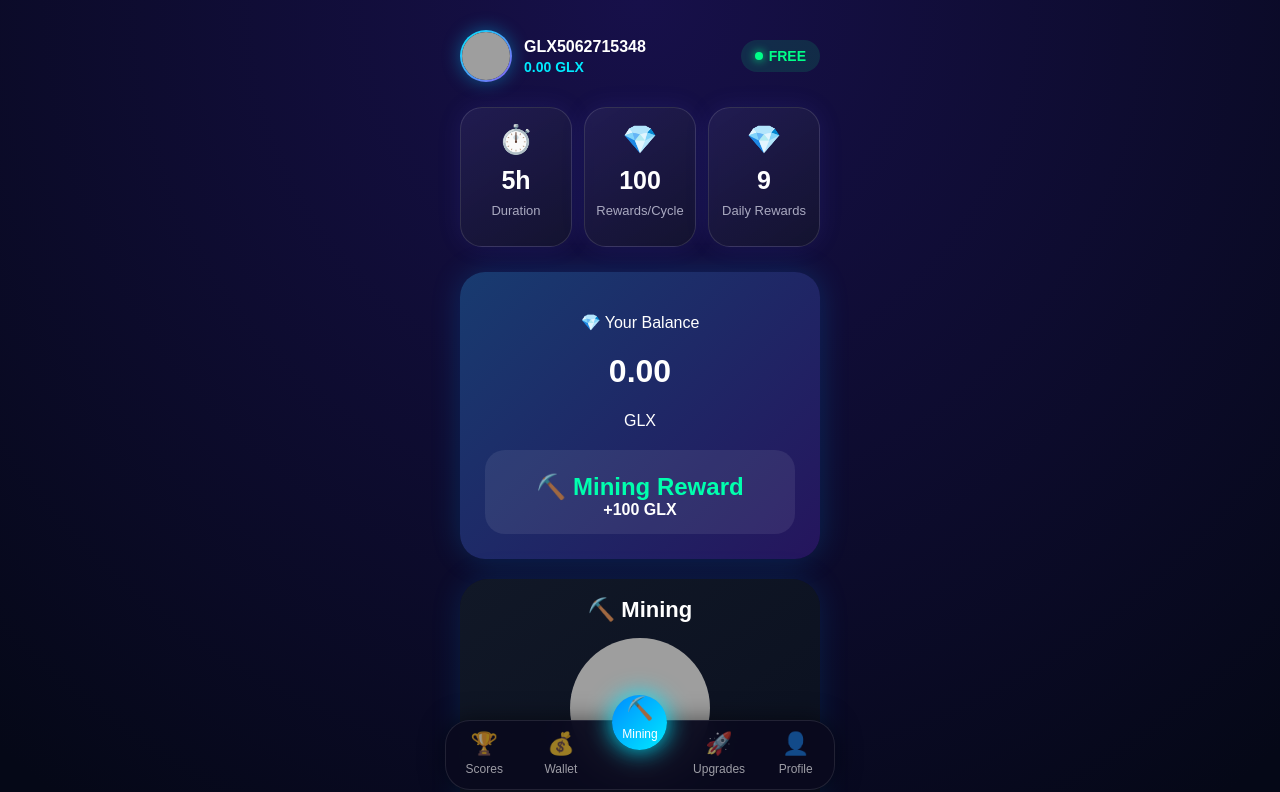
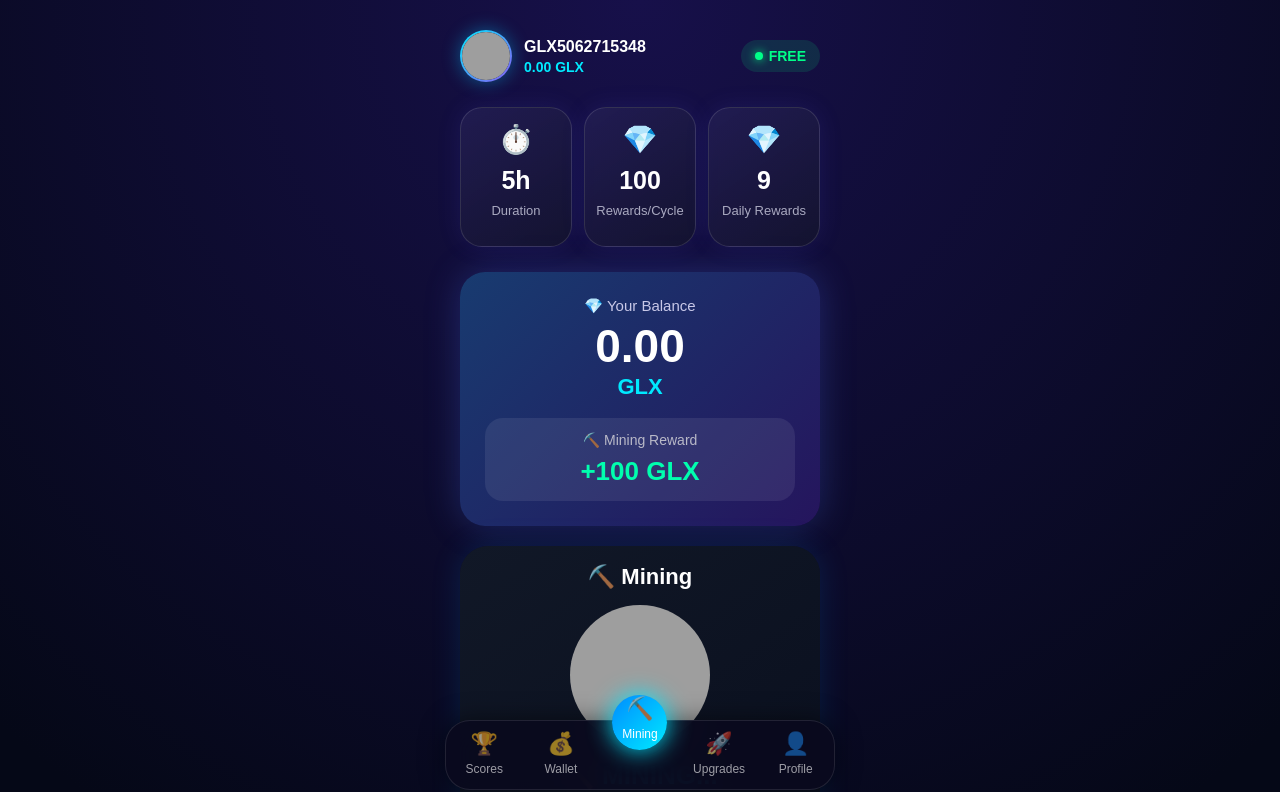
Before and after one commit to a3gqqq-crypto/GlaxMiner, a React app in the folder app/: page / in a window 1280 px wide. Shown: the top 792 px of the page. Built offline with nearby package versions, Linux system fonts and the light colour scheme; no server answers; grey boxes are pictures that could not be loaded; the HTML template or start-up script is replaced by a standard one.

Commit message:
updated balance card design

```diff
--- a/app/src/styles/BalanceCard.css
+++ b/app/src/styles/BalanceCard.css
@@ -2,7 +2,7 @@
 
   width:100%;
 
-  padding:22px;
+  padding:20px;
 
   margin:15px auto;
 
@@ -11,10 +11,11 @@
 
 
   background:
+
   linear-gradient(
-    145deg,
-    #12345b,
-    #24105a
+    135deg,
+    #203b85,
+    #35145f
   );
 
 
@@ -22,63 +23,88 @@
 
 
   box-shadow:
-  0 0 30px rgba(0,150,255,.2);
+
+  0 0 35px rgba(80,120,255,.25);
+
 
 }
 
 
 
-.balance-title{
+/* Your Balance text */
 
-  font-size:16px;
+.balance-card > p:first-child {
 
-  color:#b9c7ff;
+  margin:0;
 
-  margin-bottom:10px;
+  color:#c8c8e8;
+
+  font-size:15px;
 
 }
 
 
 
-.balance-number{
+/* Main GLX number */
 
-  font-size:48px;
+.balance-card h1 {
+
+  margin:8px 0 0;
+
+
+  font-size:46px;
+
 
   font-weight:900;
 
-  margin:0;
+
+  color:white;
+
+
+  line-height:1;
 
 }
 
 
 
-.balance-coin{
+/* GLX text */
+
+.balance-card span {
+
+  display:block;
+
+
+  margin-top:5px;
+
 
   color:#00eaff;
 
+
   font-size:22px;
 
+
   font-weight:800;
-
-  margin-top:5px;
 
 }
 
 
 
-.reward-box{
+/* Mining reward box */
+
+.reward-box {
 
 
-  margin-top:20px;
+  margin-top:18px;
 
 
-  padding:15px;
+  padding:14px;
 
 
-  border-radius:20px;
+  border-radius:18px;
 
 
   background:
+
   rgba(255,255,255,.08);
 
 
@@ -86,26 +112,42 @@
 
 
 
-.reward-box h3{
+/* Mining Reward text */
+
+.reward-box p {
+
 
   margin:0;
 
-  font-size:16px;
 
-  color:#aaa;
+  color:#b9b9c8;
+
+
+  font-size:14px;
+
 
 }
 
 
 
-.reward-box p{
+/* Reward number */
 
-  margin:8px 0 0;
+.reward-box strong {
+
+
+  display:block;
+
+
+  margin-top:8px;
+
 
   color:#00ffae;
 
-  font-size:24px;
+
+  font-size:26px;
+
 
   font-weight:900;
 
+
 }
```
